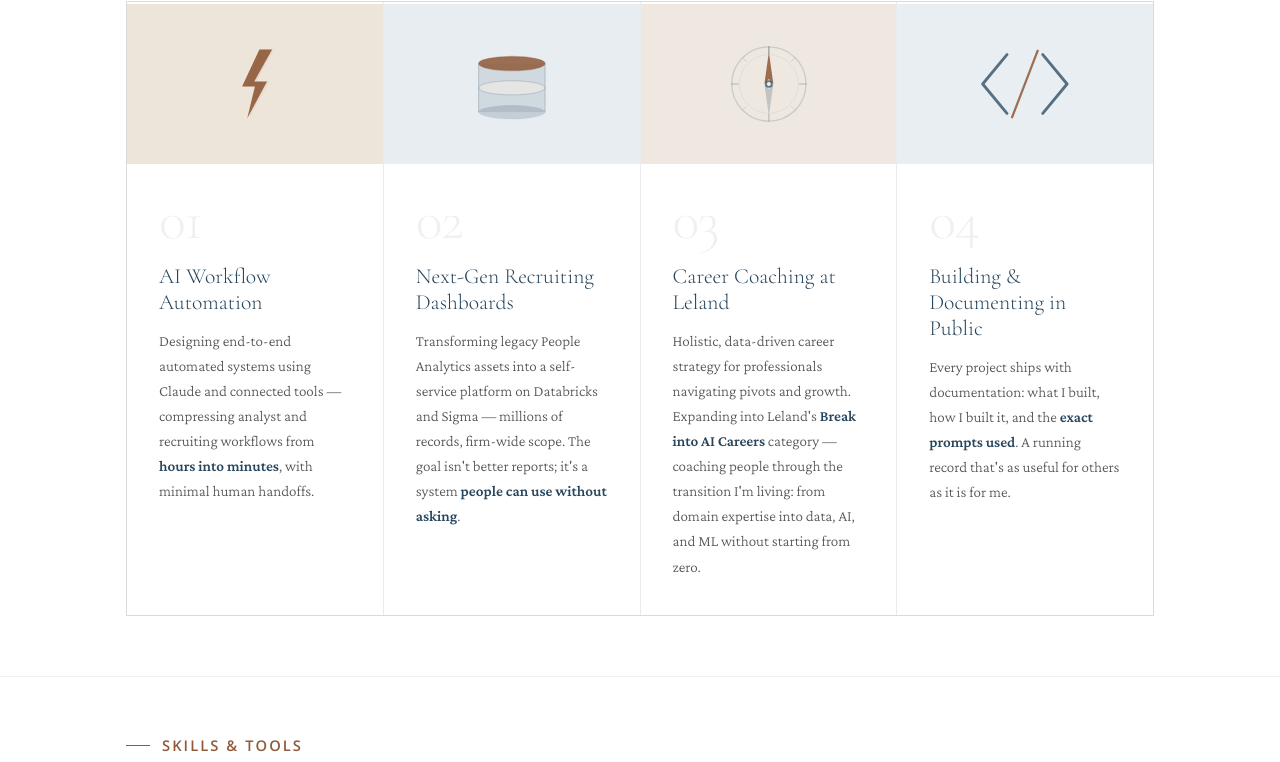
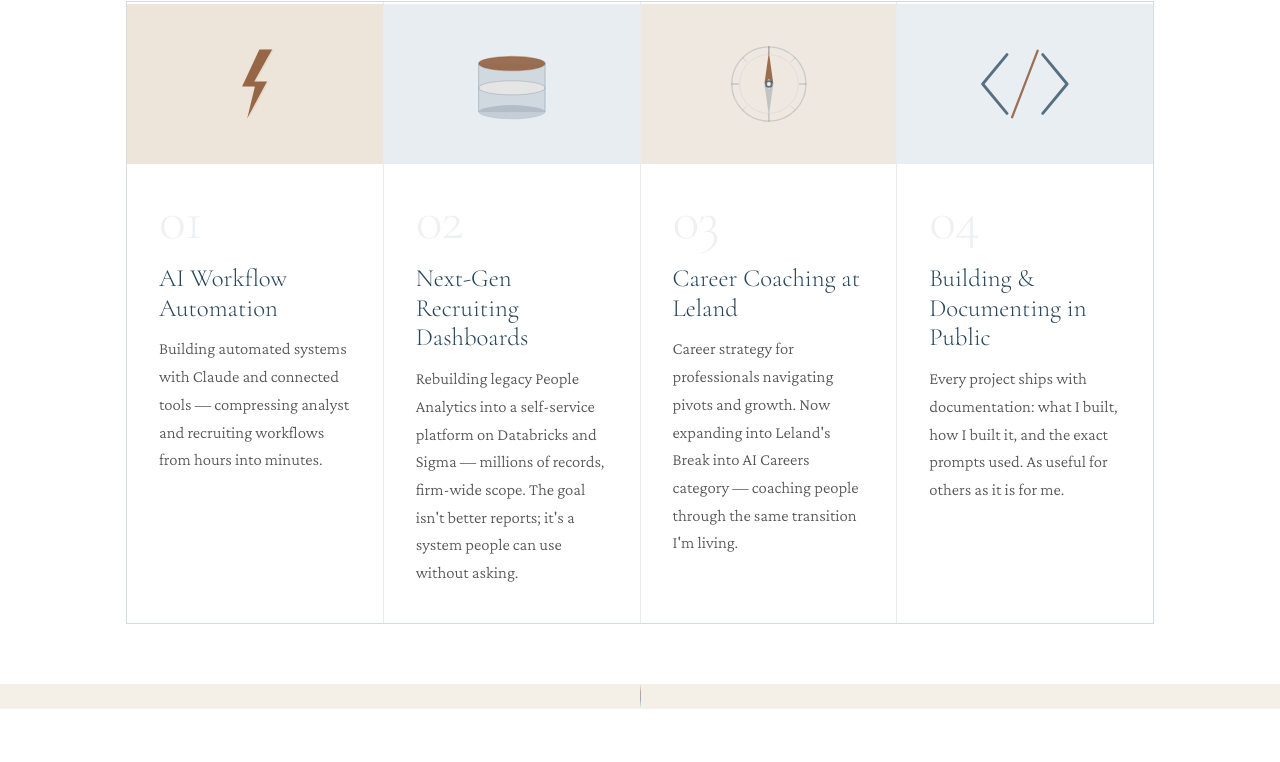
Before and after one commit to abcause2592-droid/mywebsite, a plain HTML site: page index-portable.html in a window 1280 px wide. Shown: the part 1961-2723 px from the top of the page. Drawn offline with nearby package versions, Linux system fonts and the light colour scheme.

Commit message:
Add files via upload

```diff
--- a/index-portable.html
+++ b/index-portable.html
@@ -10,6 +10,7 @@
   <meta property="og:title" content="Andrew Cause — People Analytics · AI Builder · Career Coach" />
   <meta property="og:description" content="Recruiting roots. Finance depth. Now expressed three ways — analytics, AI, and coaching." />
   <meta property="og:type" content="website" />
+  <meta property="og:url" content="https://abcause2592-droid.github.io/mywebsite/" />
   <meta property="og:image" content="headshot.jpg" />
   <meta name="twitter:card" content="summary_large_image" />
   <meta name="twitter:title" content="Andrew Cause — People Analytics · AI Builder · Career Coach" />
@@ -875,7 +876,7 @@
 
     .work-card h3 {
       font-family: var(--font-display);
-      font-size: 1.35rem;
+      font-size: 1.55rem;
       font-weight: 300;
       color: var(--navy);
       margin-bottom: 12px;
@@ -884,7 +885,7 @@
     }
 
     .work-card p {
-      font-size: 0.95rem;
+      font-size: 1.05rem;
       color: #555;
       line-height: 1.65;
       transition: font-size 0.3s ease, color 0.25s ease;
@@ -1648,7 +1649,7 @@
     .section-divider {
       width: 1px;
       height: 24px;
-      background: linear-gradient(to bottom, transparent, var(--copper), transparent);
+      background: linear-gradient(to bottom, transparent, var(--copper) 35%, var(--blue) 65%, transparent);
       margin: 0 auto;
       opacity: 0.5;
     }
@@ -2225,7 +2226,7 @@
       width: 100%;
       height: 100%;
       object-fit: cover;
-      object-position: 60% 15%;
+      object-position: 65% 15%;
     }
 
   </style>
@@ -2477,7 +2478,7 @@
           <div class="work-card-body">
             <div class="work-index">01</div>
             <h3>AI Workflow Automation</h3>
-            <p>Designing end-to-end automated systems using Claude and connected tools — compressing analyst and recruiting workflows from <strong>hours into minutes</strong>, with minimal human handoffs.</p>
+            <p>Building automated systems with Claude and connected tools — compressing analyst and recruiting workflows from hours into minutes.</p>
           </div>
         </div>
 
@@ -2504,7 +2505,7 @@
           <div class="work-card-body">
             <div class="work-index">02</div>
             <h3>Next-Gen Recruiting Dashboards</h3>
-            <p>Transforming legacy People Analytics assets into a self-service platform on Databricks and Sigma — millions of records, firm-wide scope. The goal isn't better reports; it's a system <strong>people can use without asking</strong>.</p>
+            <p>Rebuilding legacy People Analytics into a self-service platform on Databricks and Sigma — millions of records, firm-wide scope. The goal isn't better reports; it's a system people can use without asking.</p>
           </div>
         </div>
 
@@ -2539,7 +2540,7 @@
           <div class="work-card-body">
             <div class="work-index">03</div>
             <h3>Career Coaching at Leland</h3>
-            <p>Holistic, data-driven career strategy for professionals navigating pivots and growth. Expanding into Leland's <strong>Break into AI Careers</strong> category — coaching people through the transition I'm living: from domain expertise into data, AI, and ML without starting from zero.</p>
+            <p>Career strategy for professionals navigating pivots and growth. Now expanding into Leland's Break into AI Careers category — coaching people through the same transition I'm living.</p>
           </div>
         </div>
 
@@ -2565,12 +2566,14 @@
           <div class="work-card-body">
             <div class="work-index">04</div>
             <h3>Building &amp; Documenting in Public</h3>
-            <p>Every project ships with documentation: what I built, how I built it, and the <strong>exact prompts used</strong>. A running record that's as useful for others as it is for me.</p>
+            <p>Every project ships with documentation: what I built, how I built it, and the exact prompts used. As useful for others as it is for me.</p>
           </div>
         </div>
       </div>
     </div>
   </section>
+
+  <div class="section-divider"></div>
 
   <!-- SKILLS & TOOLS -->
   <section id="skills">
@@ -2725,6 +2728,8 @@
     </div>
   </section>
 
+  <div class="section-divider"></div>
+
   <!-- RECOMMENDATIONS -->
   <section id="recommendations">
     <div class="container">
@@ -2860,6 +2865,8 @@
 
     </div>
   </section>
+
+  <div class="section-divider"></div>
 
   <!-- CONTACT -->
   <section id="contact">
```
